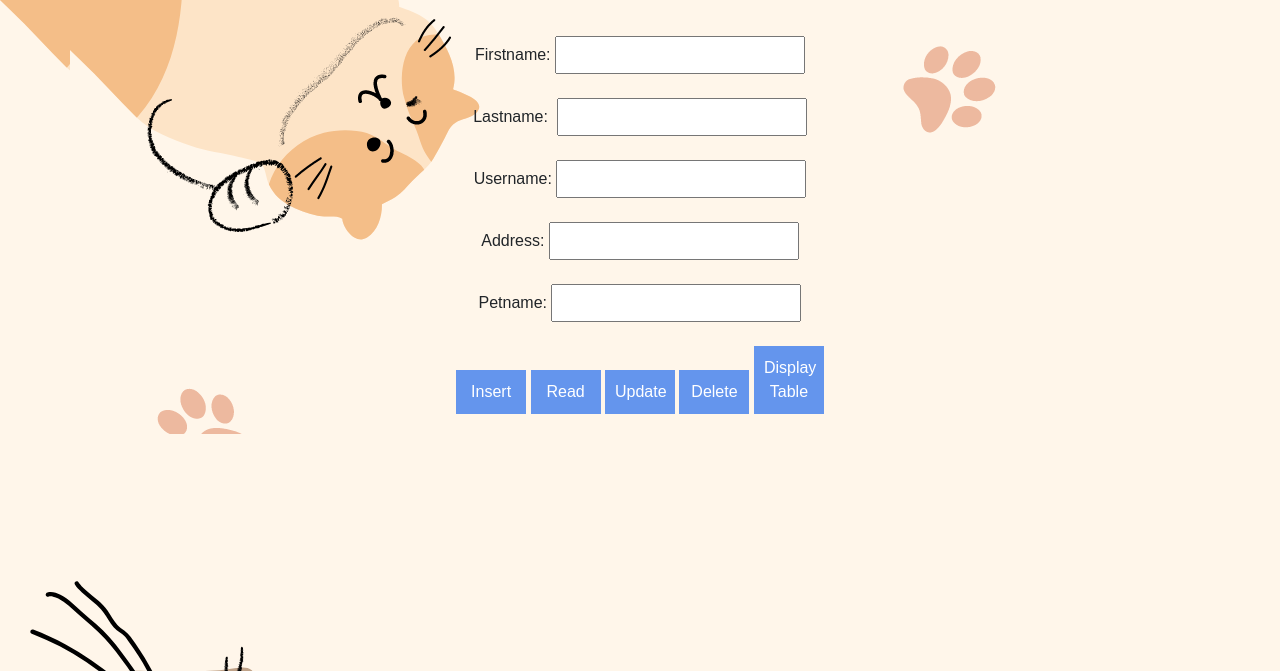
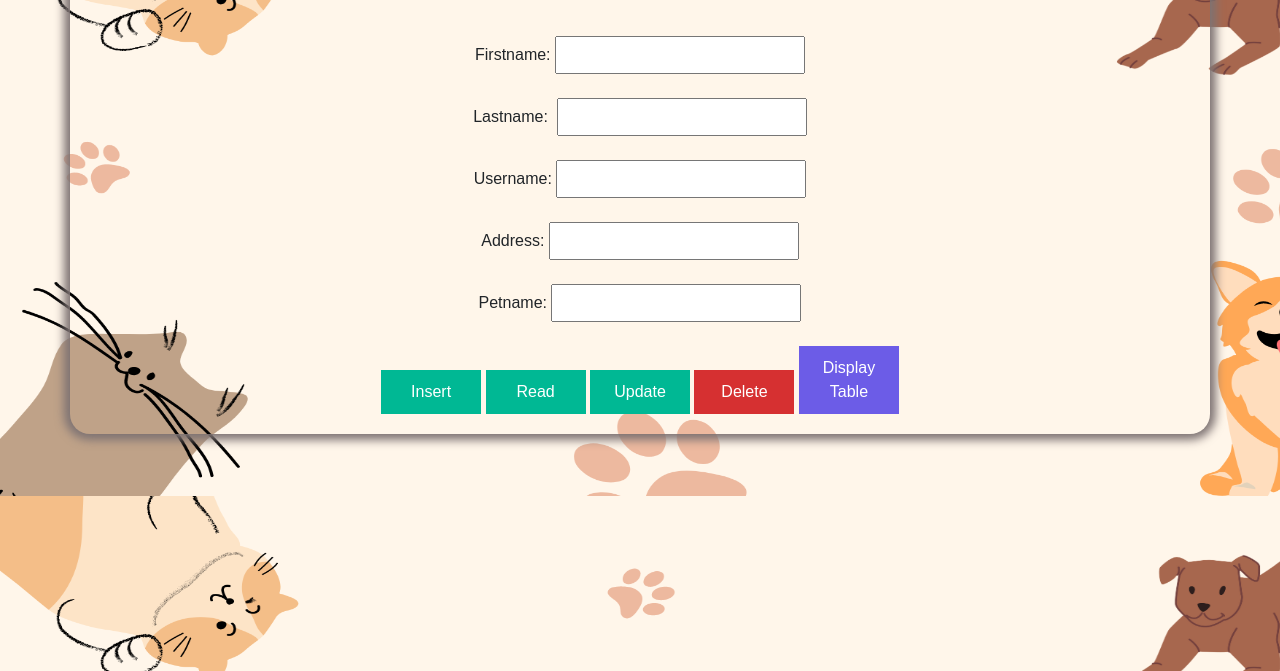
Before and after one commit to ebmedina/firebase, a plain HTML site: page index.html in a window 1280 px wide. Shown: the part 129-800 px from the top of the page. Drawn offline with nearby package versions, Linux system fonts and the light colour scheme.

Commit message:
Update style.css

```diff
--- a/style.css
+++ b/style.css
@@ -1,5 +1,6 @@
 body {
   background-image: url(pets.png);
+  background-size: 1400px 625px;
 }
 .container {
   width: 100px;
@@ -8,10 +9,12 @@ body {
   /* border: 2px solid red; */
   font-family: arial;
   font-size: 16px;
-  background-image: url(pets.png);
+
+  box-shadow: 0 0 10px 6px #7e7373;
+
   border-radius: 20px;
 }
-h2 {
+h2,h6 {
   text-align: center;
 }
 .container div {
@@ -22,12 +25,20 @@ input {
   padding: 5px;
 }
 button {
-  width: 70px;
+  width: 100px;
   padding: 10px;
   margin: 10px;
   font-size: 16px;
-  background-color: cornflowerblue;
+  background-color: #00b894;
   border: none;
   color: white;
   border-radius: 10px;
 }
+
+#delete{
+  background-color: #d63031;
+}
+
+#display{
+  background-color: #6c5ce7;
+}
```
